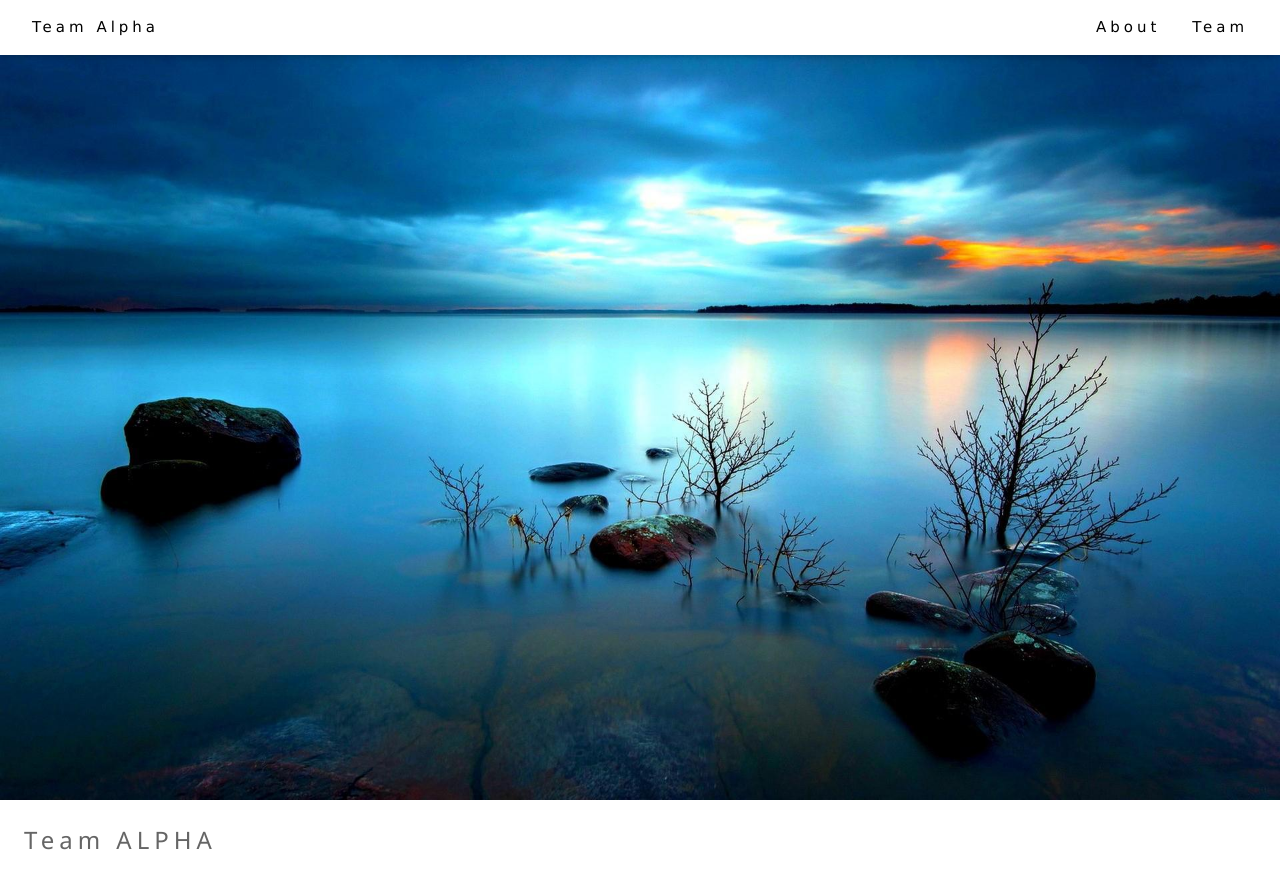
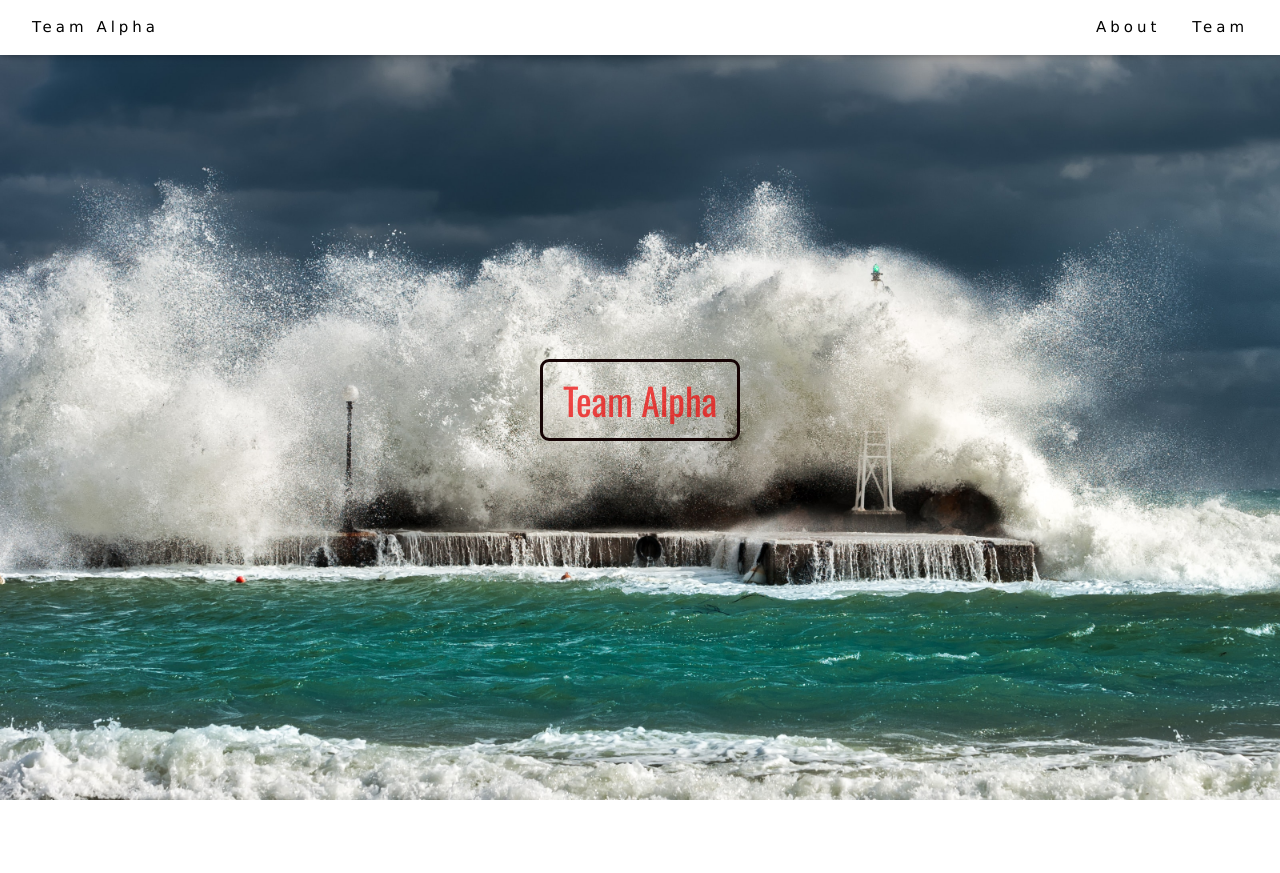
Before and after one commit to shiven91/DataScienceProject2, a Flask app: page / in a window 1280 px wide. Shown: the top 873 px of the page. Run offline with Flask 2, Linux system fonts and the light colour scheme; some libraries are stand-ins or nearby versions.

Commit message:
changed the landing page

```diff
--- /dev/null
+++ b/project2/static/css/style.css
@@ -0,0 +1,48 @@
+@import url('https://fonts.googleapis.com/css?family=Raleway');
+@import url('https://fonts.googleapis.com/css?family=Oswald');
+
+
+html, body {
+    margin: 0;
+    padding: 0;
+    height: 100%;
+    width: 100%;
+}
+
+.intro{
+    height: 100%;
+    width: 100%;
+    margin: auto;
+    background: url("landingpagepic.jpg") no-repeat 50% 50%;
+    display: table;
+    top: 0;
+    background-size: cover;
+}
+
+.intro .inner{
+    display: table-cell;
+    vertical-align: middle;
+    width: 100%;
+    max-width: none;
+}
+
+.content{
+    max-width: 500px;
+    margin: 0 auto;
+    text-align: center ;
+}
+
+.btn {
+    border-radius: 9px;
+    font-family: 'Oswald', sans-serif;
+    color: rgba(238, 12, 12, 0.747);
+    font-size: 250%;
+    padding: 10px 20px;
+    border: solid rgba(19, 1, 2, 0.986) 3px;
+    text-decoration: none;
+}
+
+.btn:hover {
+    color: rgb(8, 8, 8);
+    border: solid rgb(5, 0, 0) 3px;
+}
--- a/project2/templates/landingpage.html
+++ b/project2/templates/landingpage.html
@@ -8,6 +8,7 @@
     <link rel="stylesheet" href="https://www.w3schools.com/w3css/4/w3.css">
     <link rel="stylesheet" href="https://fonts.googleapis.com/css?family=Lato">
     <link rel="stylesheet" href="https://cdnjs.cloudflare.com/ajax/libs/font-awesome/4.7.0/css/font-awesome.min.css">
+    <link rel="stylesheet" href="../static/css/style.css"
 </head>
 <body>
     <div class="w3-top">
@@ -20,13 +21,19 @@
                 </div>
             </div>
     </div>
-<header class="w3-display-container w3-content w3-wide" style="max-width:1600px;min-width:500px" id="home">
+    <section class="intro">
+        <div class="inner">
+            <div class="content">
+                <a class="btn" href="#about">Team Alpha</a>
+            </div>
+        </div>
+    </section>
+<!-- <header class="w3-display-container w3-content w3-wide" style="max-width:1600px;min-width:500px" id="home">
         <img class="w3-image" src="../static/background_homepage.jpg" alt="APLHA" width="1600" height="">
         <div class="w3-padding-large w3-opacity">
             <h1 class="w3-xlarge">Team ALPHA</h1>
         </div>
-        <iframe width="1280" height="500" src="https://www.powtoon.com/embed/b0VhNl5Sc1t/" frameborder="1"></iframe>
-</header>
+</header> -->
 
 <div class="w3-content" style="max-width:1100px">
 
```
Also changed, not shown: project2/static/css/landingpagepic.jpg (added).
